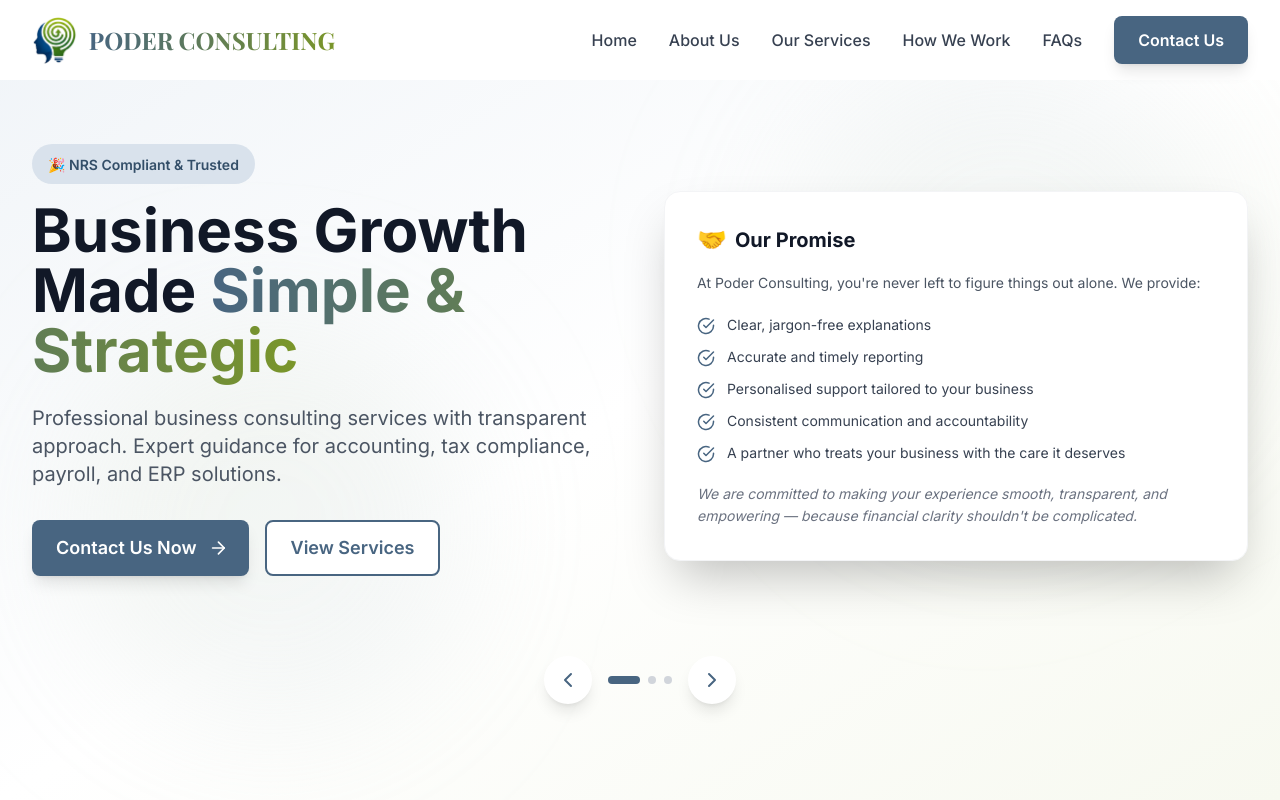
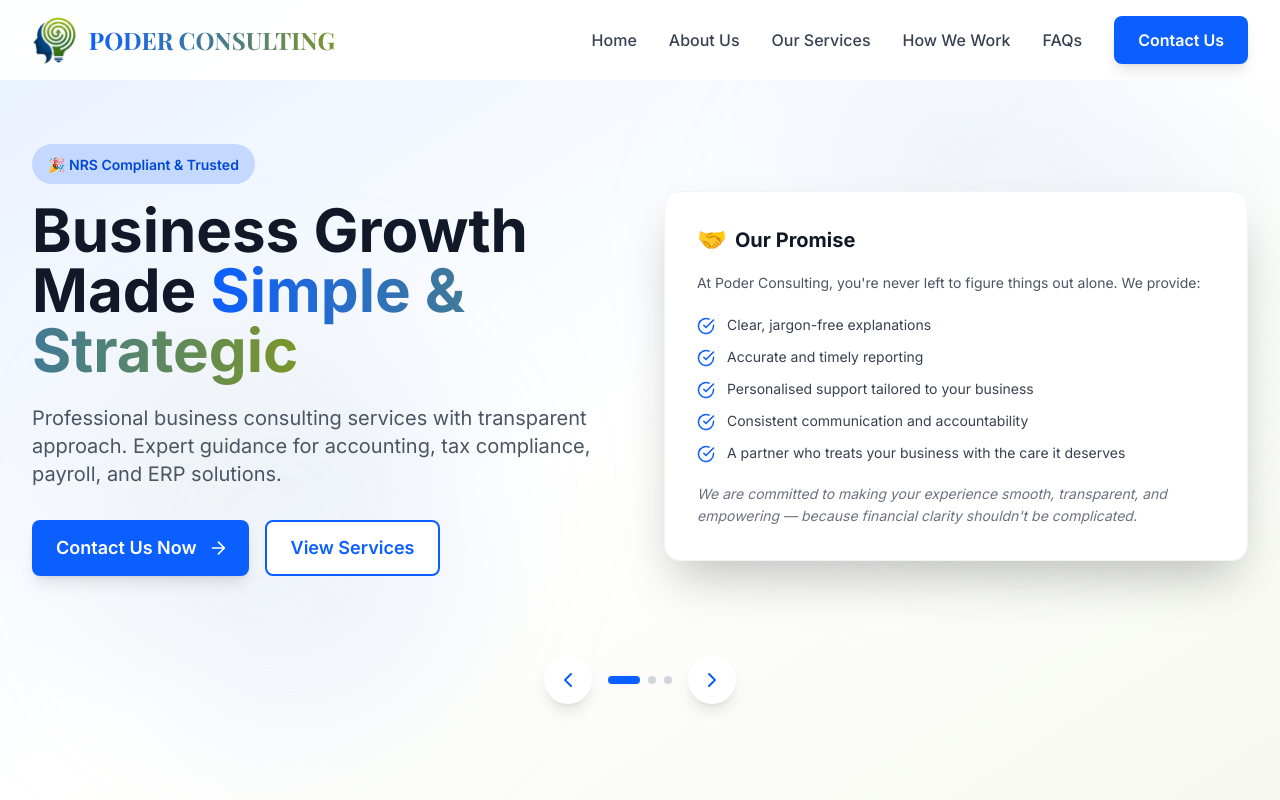
Before and after one commit to darlculus/poder-consulting-website, a Next.js app: page / in a window 1280 px wide. Shown: the top 800 px of the page. Built offline with nearby package versions, Linux system fonts and the light colour scheme; a web font is replaced by a local one.

Commit message:
changed the color palette to  #0B5FFF

```diff
--- a/tailwind.config.js
+++ b/tailwind.config.js
@@ -9,16 +9,16 @@
     extend: {
       colors: {
         primary: {
-          50: '#f0f4f8',
-          100: '#d9e2ec',
-          200: '#bcccdc',
-          300: '#9fb3c8',
-          400: '#829ab1',
-          500: '#64819a',
-          600: '#486581',
-          700: '#334e68',
-          800: '#1e3a52',
-          900: '#003666',
+          50: '#e8f0ff',
+          100: '#c5d8ff',
+          200: '#9dbeff',
+          300: '#6fa0ff',
+          400: '#3d7eff',
+          500: '#0B5FFF',
+          600: '#0B5FFF',
+          700: '#0047d6',
+          800: '#0035a3',
+          900: '#002470',
         },
         accent: {
           50: '#f7f9f0',
```
